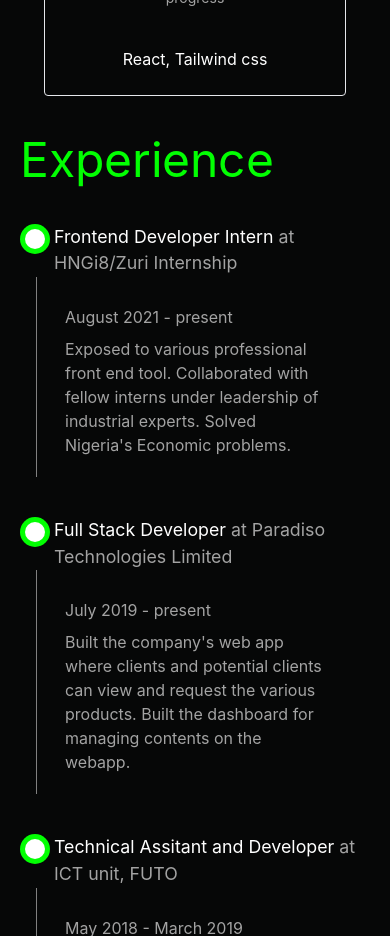
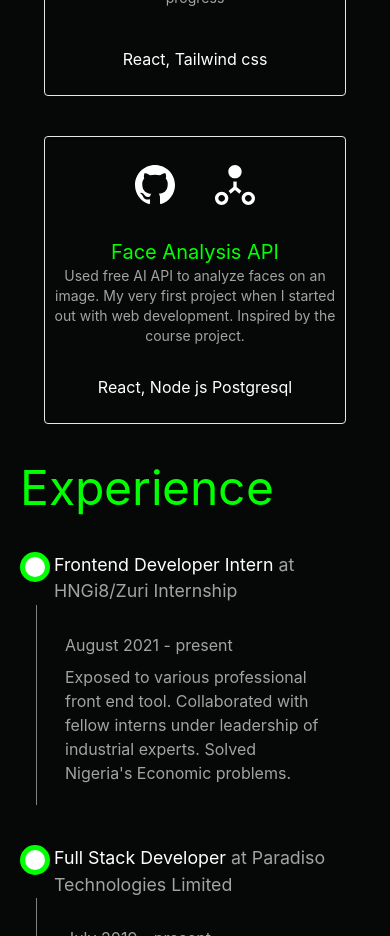
Before and after one commit to Quado2/portfolio, a React (Create React App) app: page / in a window 390 px wide. Shown: the part 2320-3256 px from the top of the page. Built offline with nearby package versions, Linux system fonts and the light colour scheme.

Commit message:
updated the media queries. noticed some phones did not well with some pages

```diff
--- a/src/Containers/Portfolio/Portfolio.js
+++ b/src/Containers/Portfolio/Portfolio.js
@@ -32,6 +32,12 @@ function Portfolio () {
                         stacks='React, Tailwind css'
                         pageLink='https://quado-stage2.netlify.app/'
                         githubLink='https://github.com/Quado2/hng8-team'/>
+
+                <Project title='Face Analysis API'
+                        description='Used free AI API to analyze faces on an image. My very first project when I started out with web development. Inspired by the course project.'
+                        stacks='React, Node js Postgresql'
+                        pageLink='https://smart-brain-200.herokuapp.com//'
+                        githubLink='https://github.com/Quado2/Face-Analyzer'/>
             </div>
         </div>
     )
```
